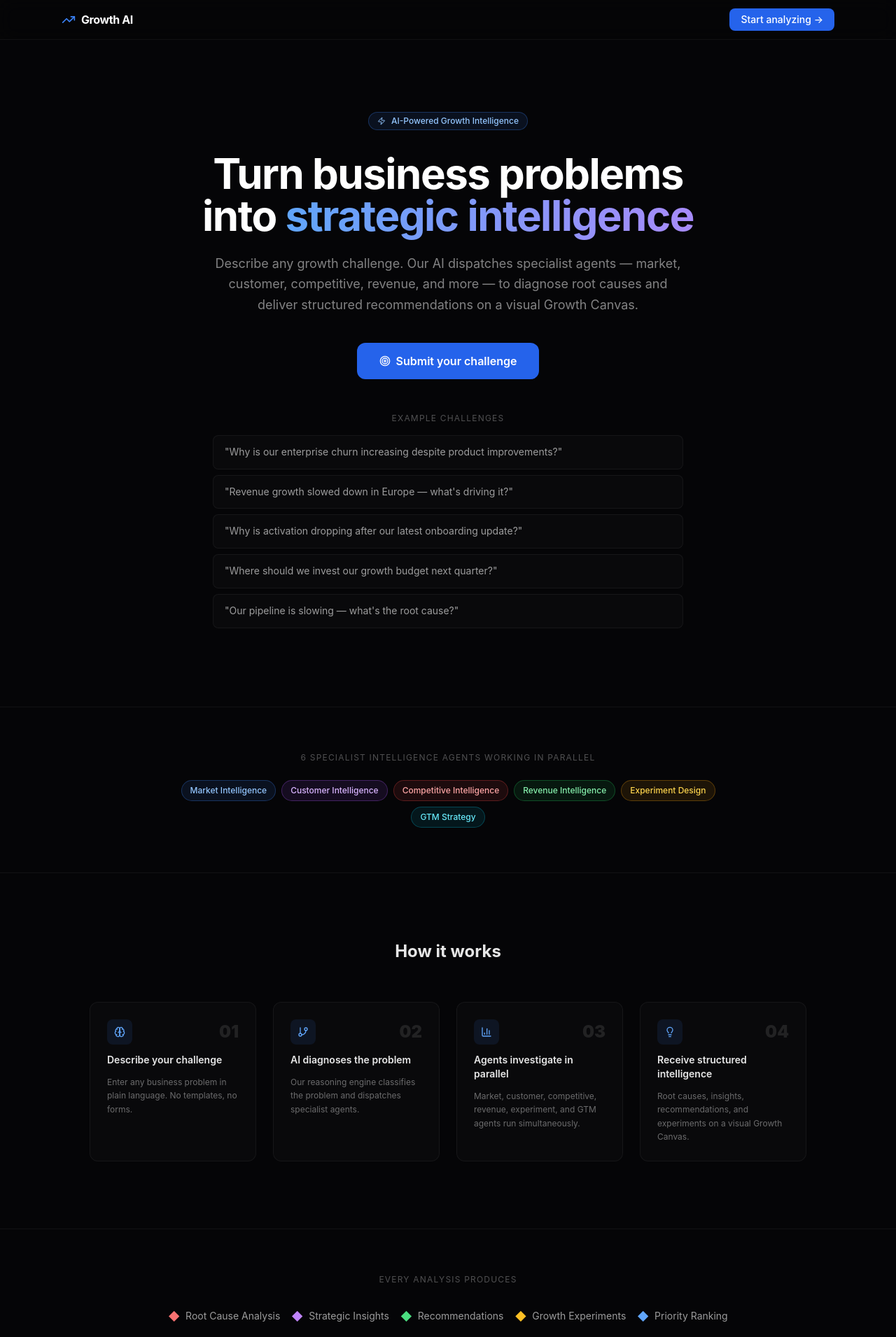
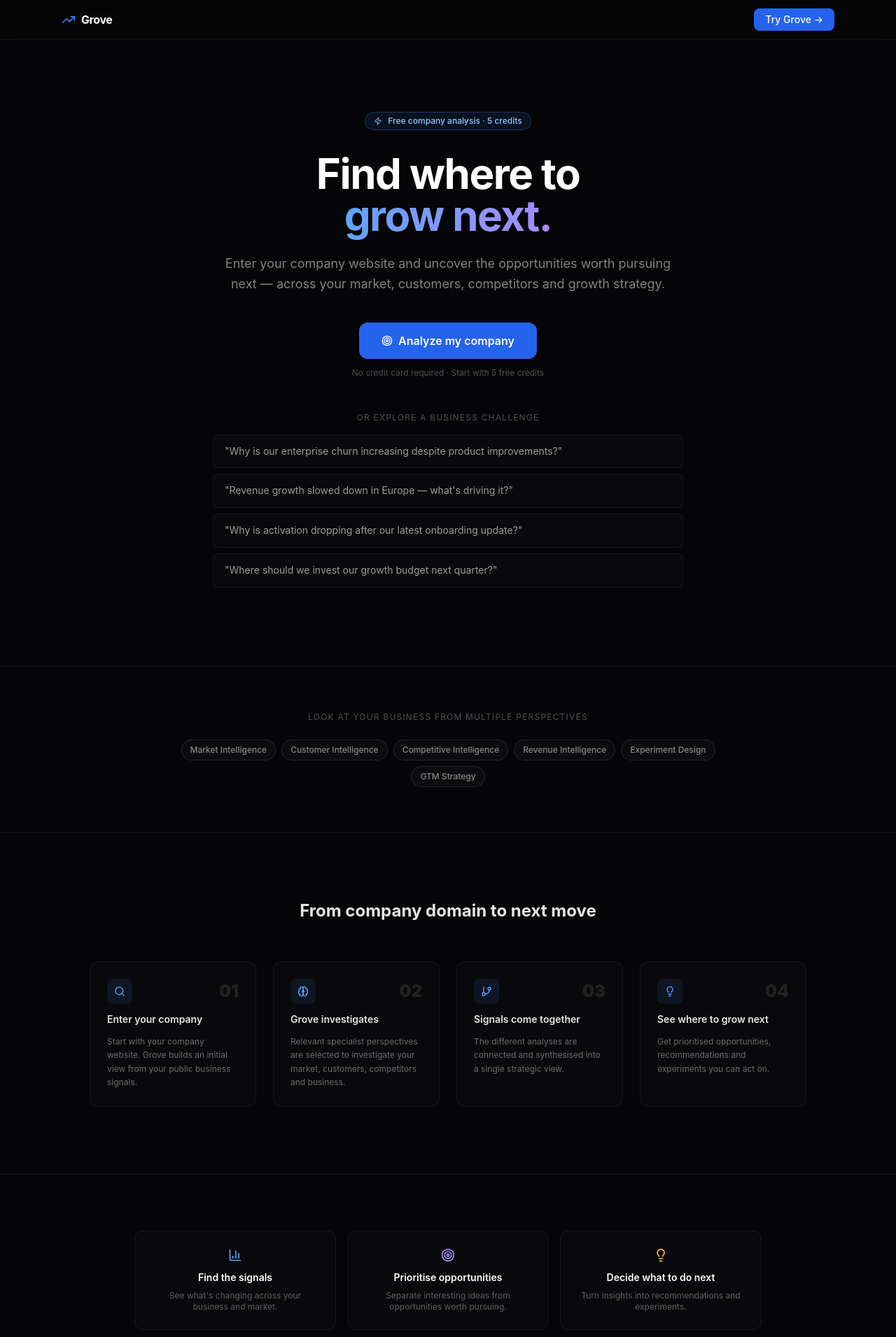
Before and after one commit to imjassfede/grove-ai, a Next.js app in the folder frontend/: page / in a window 1280 px wide. Shown: the top 1911 px of the page at 70% size. Built offline with nearby package versions, Linux system fonts and the light colour scheme.

Commit message:
feat: reposition landing page around next growth opportunity

```diff
--- a/frontend/app/page.tsx
+++ b/frontend/app/page.tsx
@@ -1,157 +1,97 @@
 import Link from "next/link";
-import {
-  BarChart3,
-  Brain,
-  FlaskConical,
-  GitBranch,
-  Lightbulb,
-  Target,
-  TrendingUp,
-  Zap,
-} from "lucide-react";
+import { BarChart3, Brain, GitBranch, Lightbulb, Search, Target, TrendingUp, Zap } from "lucide-react";
 
 const EXAMPLES = [
   "Why is our enterprise churn increasing despite product improvements?",
   "Revenue growth slowed down in Europe — what's driving it?",
   "Why is activation dropping after our latest onboarding update?",
   "Where should we invest our growth budget next quarter?",
-  "Our pipeline is slowing — what's the root cause?",
 ];
 
 const HOW_IT_WORKS = [
-  {
-    icon: Brain,
-    step: "01",
-    title: "Describe your challenge",
-    desc: "Enter any business problem in plain language. No templates, no forms.",
-  },
-  {
-    icon: GitBranch,
-    step: "02",
-    title: "AI diagnoses the problem",
-    desc: "Our reasoning engine classifies the problem and dispatches specialist agents.",
-  },
-  {
-    icon: BarChart3,
-    step: "03",
-    title: "Agents investigate in parallel",
-    desc: "Market, customer, competitive, revenue, experiment, and GTM agents run simultaneously.",
-  },
-  {
-    icon: Lightbulb,
-    step: "04",
-    title: "Receive structured intelligence",
-    desc: "Root causes, insights, recommendations, and experiments on a visual Growth Canvas.",
-  },
+  { icon: Search, step: "01", title: "Enter your company", desc: "Start with your company website. Grove builds an initial view from your public business signals." },
+  { icon: Brain, step: "02", title: "Grove investigates", desc: "Relevant specialist perspectives are selected to investigate your market, customers, competitors and business." },
+  { icon: GitBranch, step: "03", title: "Signals come together", desc: "The different analyses are connected and synthesised into a single strategic view." },
+  { icon: Lightbulb, step: "04", title: "See where to grow next", desc: "Get prioritised opportunities, recommendations and experiments you can act on." },
 ];
 
 const AGENT_CHIPS = [
-  { label: "Market Intelligence", color: "bg-blue-500/10 border-blue-500/30 text-blue-300" },
-  { label: "Customer Intelligence", color: "bg-purple-500/10 border-purple-500/30 text-purple-300" },
-  { label: "Competitive Intelligence", color: "bg-red-500/10 border-red-500/30 text-red-300" },
-  { label: "Revenue Intelligence", color: "bg-green-500/10 border-green-500/30 text-green-300" },
-  { label: "Experiment Design", color: "bg-amber-500/10 border-amber-500/30 text-amber-300" },
-  { label: "GTM Strategy", color: "bg-cyan-500/10 border-cyan-500/30 text-cyan-300" },
+  "Market Intelligence",
+  "Customer Intelligence",
+  "Competitive Intelligence",
+  "Revenue Intelligence",
+  "Experiment Design",
+  "GTM Strategy",
 ];
 
 export default function LandingPage() {
   return (
     <main className="min-h-screen bg-[#050507] text-white overflow-x-hidden">
-
-      {/* Nav */}
       <nav className="fixed top-0 inset-x-0 z-50 border-b border-white/5 bg-[#050507]/80 backdrop-blur-md">
         <div className="max-w-6xl mx-auto px-6 h-14 flex items-center justify-between">
           <div className="flex items-center gap-2">
             <TrendingUp className="w-5 h-5 text-blue-500" />
-            <span className="font-bold text-white tracking-tight">Growth AI</span>
+            <span className="font-bold text-white tracking-tight">Grove</span>
           </div>
-          <Link
-            href="/workspace"
-            className="text-sm font-medium px-4 py-1.5 rounded-lg bg-blue-600 hover:bg-blue-500 transition-colors"
-          >
-            Start analyzing →
+          <Link href="/workspace" className="text-sm font-medium px-4 py-1.5 rounded-lg bg-blue-600 hover:bg-blue-500 transition-colors">
+            Try Grove →
           </Link>
         </div>
       </nav>
 
-      {/* Hero */}
       <section className="pt-40 pb-28 px-6 text-center max-w-4xl mx-auto">
         <div className="inline-flex items-center gap-2 px-3 py-1 rounded-full border border-blue-500/30 bg-blue-500/10 text-blue-300 text-xs font-medium mb-8">
           <Zap className="w-3 h-3" />
-          AI-Powered Growth Intelligence
+          Free company analysis · 5 credits
         </div>
 
-        <h1 className="text-5xl sm:text-6xl font-bold leading-[1.1] mb-6 tracking-tight">
-          Turn business problems
+        <h1 className="text-5xl sm:text-6xl font-bold leading-[1.05] mb-6 tracking-tight">
+          Find where to
           <br />
-          into{" "}
-          <span className="bg-gradient-to-r from-blue-400 to-violet-400 bg-clip-text text-transparent">
-            strategic intelligence
-          </span>
+          <span className="bg-gradient-to-r from-blue-400 to-violet-400 bg-clip-text text-transparent">grow next.</span>
         </h1>
 
         <p className="text-lg text-white/50 max-w-2xl mx-auto mb-10 leading-relaxed">
-          Describe any growth challenge. Our AI dispatches specialist agents — market,
-          customer, competitive, revenue, and more — to diagnose root causes and
-          deliver structured recommendations on a visual Growth Canvas.
+          Enter your company website and uncover the opportunities worth pursuing next — across your market, customers, competitors and growth strategy.
         </p>
 
-        <Link
-          href="/workspace"
-          className="inline-flex items-center gap-2 px-8 py-3.5 rounded-xl bg-blue-600 hover:bg-blue-500 font-semibold text-white transition-all hover:shadow-[0_0_30px_rgba(59,130,246,0.4)] text-base"
-        >
+        <Link href="/workspace" className="inline-flex items-center gap-2 px-8 py-3.5 rounded-xl bg-blue-600 hover:bg-blue-500 font-semibold text-white transition-all hover:shadow-[0_0_30px_rgba(59,130,246,0.4)] text-base">
           <Target className="w-4 h-4" />
-          Submit your challenge
+          Analyze my company
         </Link>
+        <p className="mt-3 text-xs text-white/30">No credit card required · Start with 5 free credits</p>
 
-        {/* Example challenges */}
         <div className="mt-12 space-y-2 text-left max-w-2xl mx-auto">
-          <p className="text-xs text-white/30 uppercase tracking-widest mb-4 text-center">Example challenges</p>
+          <p className="text-xs text-white/30 uppercase tracking-widest mb-4 text-center">Or explore a business challenge</p>
           {EXAMPLES.map((ex) => (
-            <Link
-              key={ex}
-              href={`/workspace?q=${encodeURIComponent(ex)}`}
-              className="block px-4 py-3 rounded-lg border border-white/5 bg-white/[0.02] hover:bg-white/[0.05] hover:border-white/10 text-white/60 hover:text-white/80 text-sm transition-all leading-relaxed"
-            >
+            <Link key={ex} href={`/workspace?q=${encodeURIComponent(ex)}`} className="block px-4 py-3 rounded-lg border border-white/5 bg-white/[0.02] hover:bg-white/[0.05] hover:border-white/10 text-white/60 hover:text-white/80 text-sm transition-all leading-relaxed">
               "{ex}"
             </Link>
           ))}
         </div>
       </section>
 
-      {/* Agent chips */}
       <section className="py-16 px-6 border-y border-white/5">
         <div className="max-w-3xl mx-auto text-center">
-          <p className="text-xs text-white/30 uppercase tracking-widest mb-6">
-            6 specialist intelligence agents working in parallel
-          </p>
+          <p className="text-xs text-white/30 uppercase tracking-widest mb-6">Look at your business from multiple perspectives</p>
           <div className="flex flex-wrap justify-center gap-2">
-            {AGENT_CHIPS.map((chip) => (
-              <span
-                key={chip.label}
-                className={`px-3 py-1.5 rounded-full border text-xs font-medium ${chip.color}`}
-              >
-                {chip.label}
+            {AGENT_CHIPS.map((label) => (
+              <span key={label} className="px-3 py-1.5 rounded-full border border-white/10 bg-white/[0.03] text-xs font-medium text-white/50">
+                {label}
               </span>
             ))}
           </div>
         </div>
       </section>
 
-      {/* How it works */}
       <section className="py-24 px-6">
         <div className="max-w-5xl mx-auto">
-          <h2 className="text-2xl font-bold text-center mb-14 text-white/90">How it works</h2>
+          <h2 className="text-2xl font-bold text-center mb-14 text-white/90">From company domain to next move</h2>
           <div className="grid sm:grid-cols-2 lg:grid-cols-4 gap-6">
             {HOW_IT_WORKS.map(({ icon: Icon, step, title, desc }) => (
-              <div
-                key={step}
-                className="rounded-xl border border-white/5 bg-white/[0.02] p-6 space-y-3"
-              >
+              <div key={step} className="rounded-xl border border-white/5 bg-white/[0.02] p-6 space-y-3">
                 <div className="flex items-center justify-between">
-                  <div className="w-9 h-9 rounded-lg bg-blue-500/10 flex items-center justify-center">
-                    <Icon className="w-4 h-4 text-blue-400" />
-                  </div>
+                  <div className="w-9 h-9 rounded-lg bg-blue-500/10 flex items-center justify-center"><Icon className="w-4 h-4 text-blue-400" /></div>
                   <span className="text-2xl font-black text-white/10">{step}</span>
                 </div>
                 <h3 className="font-semibold text-white/90 text-sm">{title}</h3>
@@ -162,42 +102,22 @@ export default function LandingPage() {
         </div>
       </section>
 
-      {/* Output types */}
-      <section className="py-16 px-6 border-t border-white/5">
-        <div className="max-w-4xl mx-auto text-center">
-          <p className="text-xs text-white/30 uppercase tracking-widest mb-8">Every analysis produces</p>
-          <div className="flex flex-wrap justify-center gap-4">
-            {[
-              { label: "Root Cause Analysis", color: "text-red-400" },
-              { label: "Strategic Insights", color: "text-purple-400" },
-              { label: "Recommendations", color: "text-green-400" },
-              { label: "Growth Experiments", color: "text-amber-400" },
-              { label: "Priority Ranking", color: "text-blue-400" },
-              { label: "Impact Estimation", color: "text-cyan-400" },
-            ].map(({ label, color }) => (
-              <div key={label} className="flex items-center gap-2 text-sm text-white/60">
-                <span className={`text-base ${color}`}>◆</span>
-                {label}
-              </div>
-            ))}
-          </div>
+      <section className="py-20 px-6 border-t border-white/5">
+        <div className="max-w-4xl mx-auto grid sm:grid-cols-3 gap-4 text-center">
+          <div className="rounded-xl border border-white/5 bg-white/[0.02] p-6"><BarChart3 className="w-5 h-5 text-blue-400 mx-auto mb-3" /><p className="font-semibold text-sm">Find the signals</p><p className="text-xs text-white/35 mt-2">See what's changing across your business and market.</p></div>
+          <div className="rounded-xl border border-white/5 bg-white/[0.02] p-6"><Target className="w-5 h-5 text-violet-400 mx-auto mb-3" /><p className="font-semibold text-sm">Prioritise opportunities</p><p className="text-xs text-white/35 mt-2">Separate interesting ideas from opportunities worth pursuing.</p></div>
+          <div className="rounded-xl border border-white/5 bg-white/[0.02] p-6"><Lightbulb className="w-5 h-5 text-amber-400 mx-auto mb-3" /><p className="font-semibold text-sm">Decide what to do next</p><p className="text-xs text-white/35 mt-2">Turn insights into recommendations and experiments.</p></div>
         </div>
       </section>
 
-      {/* CTA */}
       <section className="py-28 px-6 text-center">
         <div className="max-w-xl mx-auto">
-          <FlaskConical className="w-8 h-8 text-blue-400 mx-auto mb-6 opacity-60" />
-          <h2 className="text-3xl font-bold mb-4">Ready to solve your growth problem?</h2>
-          <p className="text-white/40 mb-8 text-sm">
-            No setup. No templates. Just describe your challenge.
-          </p>
-          <Link
-            href="/workspace"
-            className="inline-flex items-center gap-2 px-8 py-3.5 rounded-xl bg-blue-600 hover:bg-blue-500 font-semibold text-white transition-all hover:shadow-[0_0_30px_rgba(59,130,246,0.4)]"
-          >
-            Start your first analysis →
+          <h2 className="text-3xl font-bold mb-4">Where could your company grow next?</h2>
+          <p className="text-white/40 mb-8 text-sm">Start with your website. Grove does the investigation.</p>
+          <Link href="/workspace" className="inline-flex items-center gap-2 px-8 py-3.5 rounded-xl bg-blue-600 hover:bg-blue-500 font-semibold text-white transition-all hover:shadow-[0_0_30px_rgba(59,130,246,0.4)]">
+            Analyze my company →
           </Link>
+          <p className="mt-3 text-xs text-white/30">5 free credits · No credit card required</p>
         </div>
       </section>
     </main>
```
